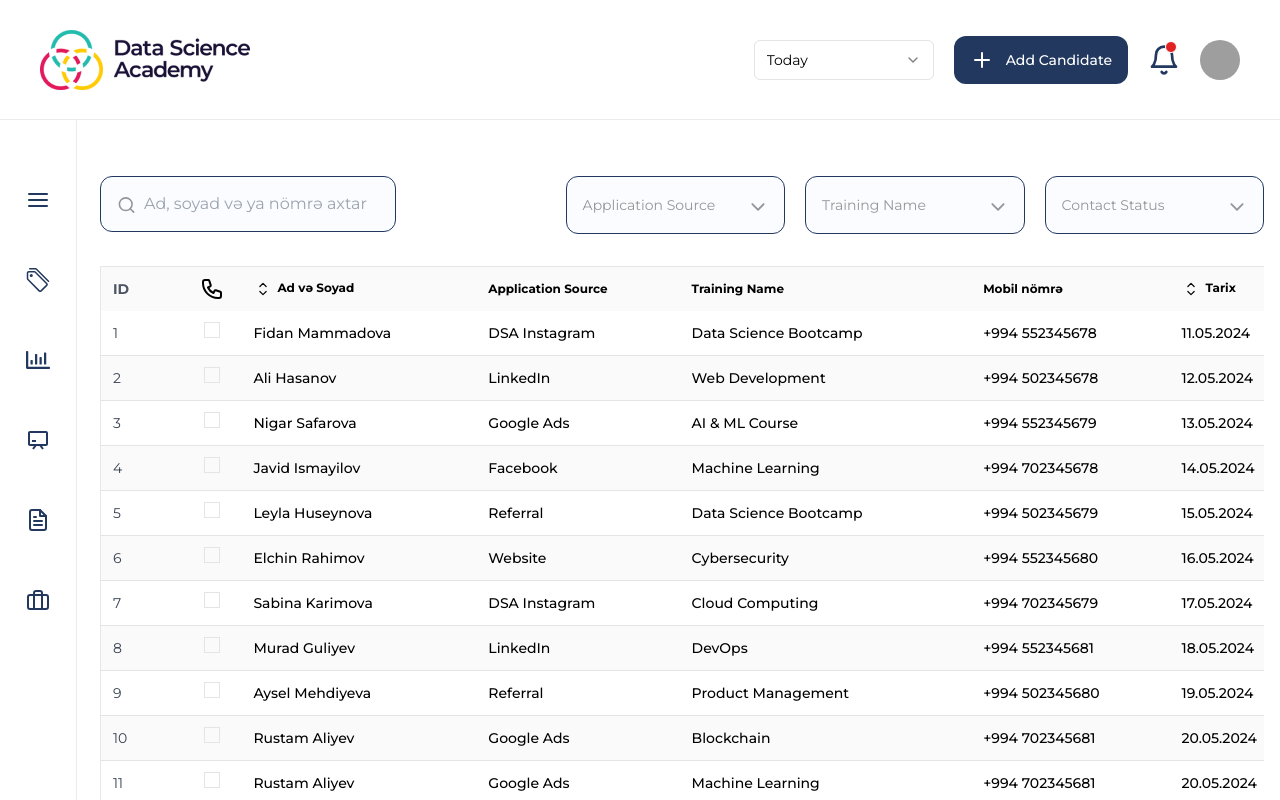
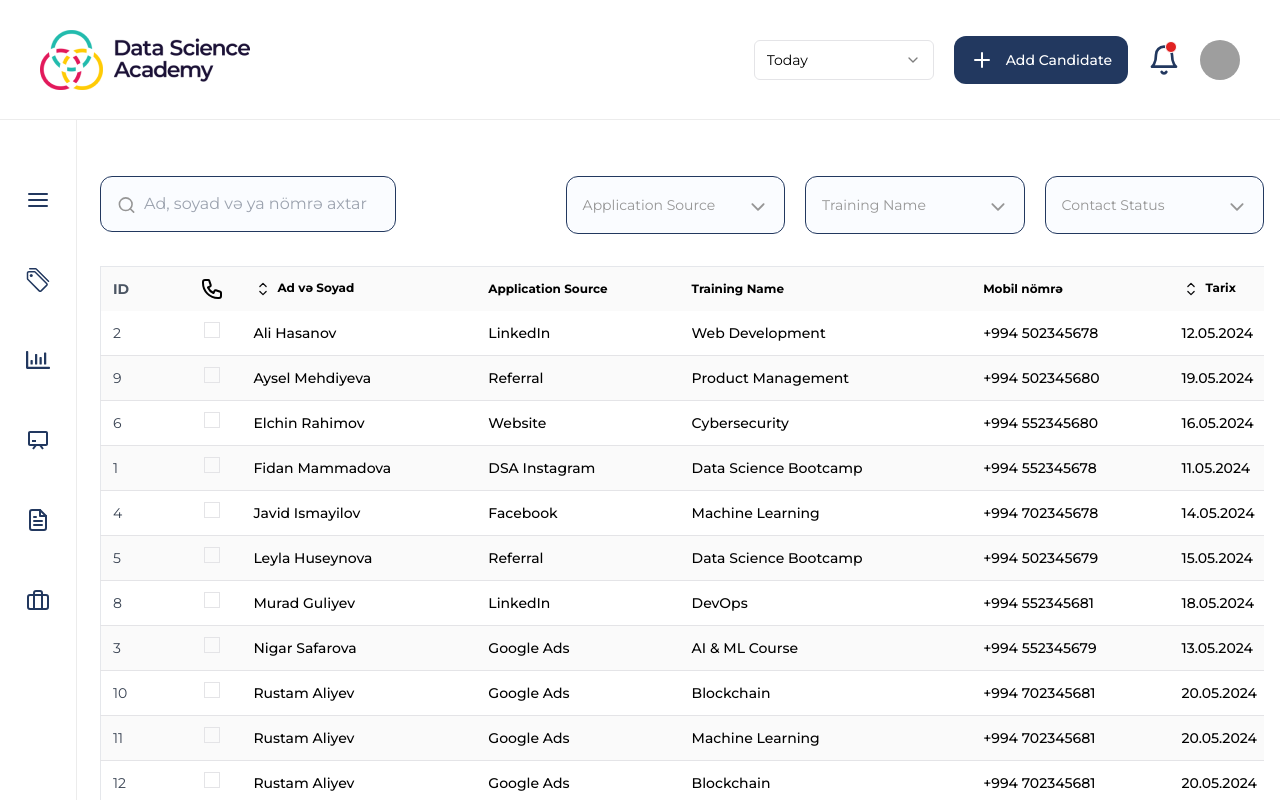
Before and after one commit to QssAnalytic/DataGovernance, a React (Vite) app: page /application-data in a window 1280 px wide. Shown: the top 800 px of the page. Built offline with nearby package versions, Linux system fonts and the light colour scheme; grey boxes are pictures that could not be loaded.

Commit message:
sorting by names

```diff
--- a/src/pages/app-data/components/table/index.tsx
+++ b/src/pages/app-data/components/table/index.tsx
@@ -76,6 +76,15 @@ const Table: React.FC<TableProps> = ({ searchTerm }) => {
 
 
     const sortedData = data.slice().sort((a, b) => {
+
+        if (sortOrderBy === 'name') {
+            const nameA = a.name?.toLowerCase() ?? '';
+            const nameB = b.name?.toLowerCase() ?? '';
+            return sortOrder === 'asc' ? nameA.localeCompare(nameB) : nameB.localeCompare(nameA);
+        }
+
+
+
         if (sortOrderBy === 'date') {
             const dateA = parseDate(a.date);
             const dateB = parseDate(b.date);
```
